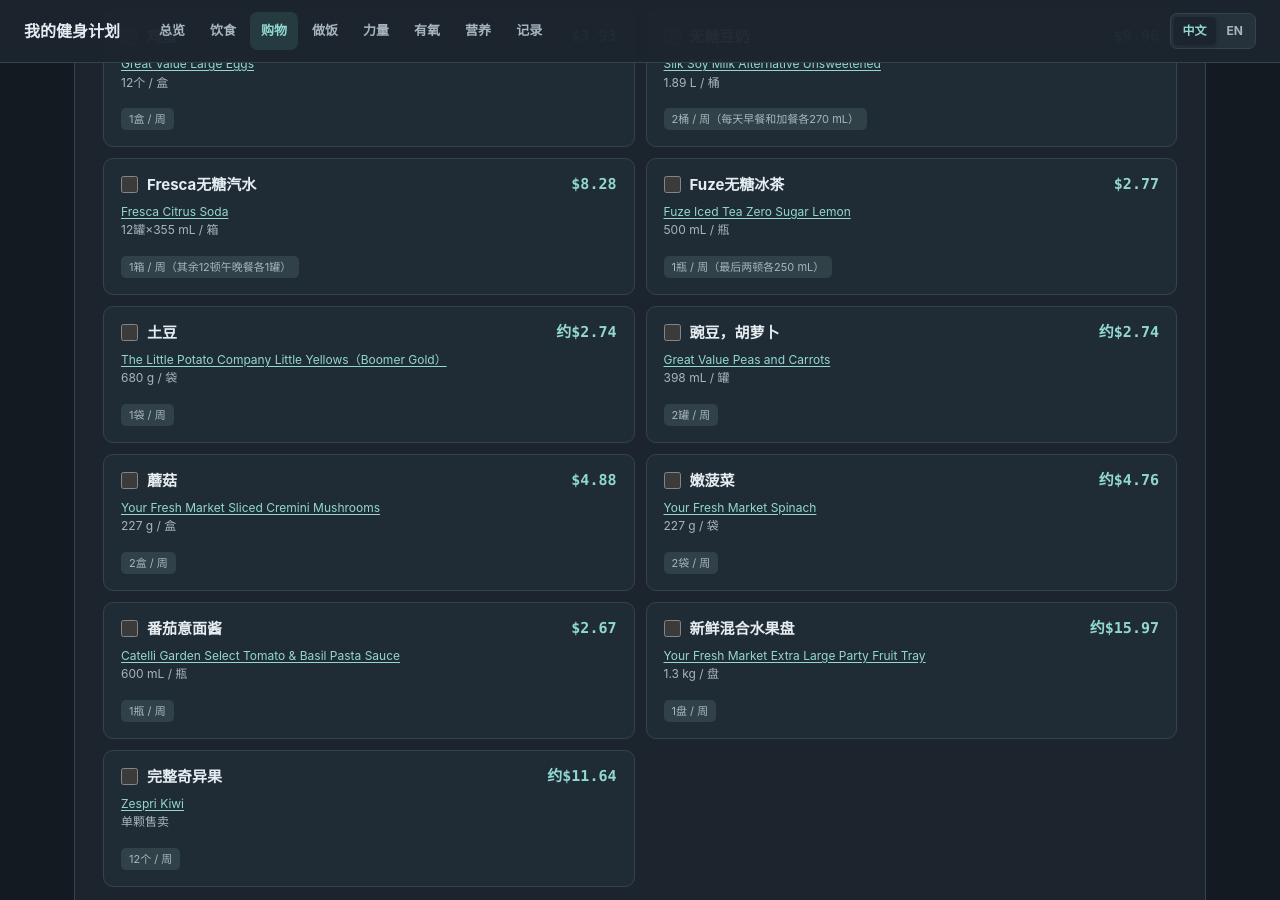
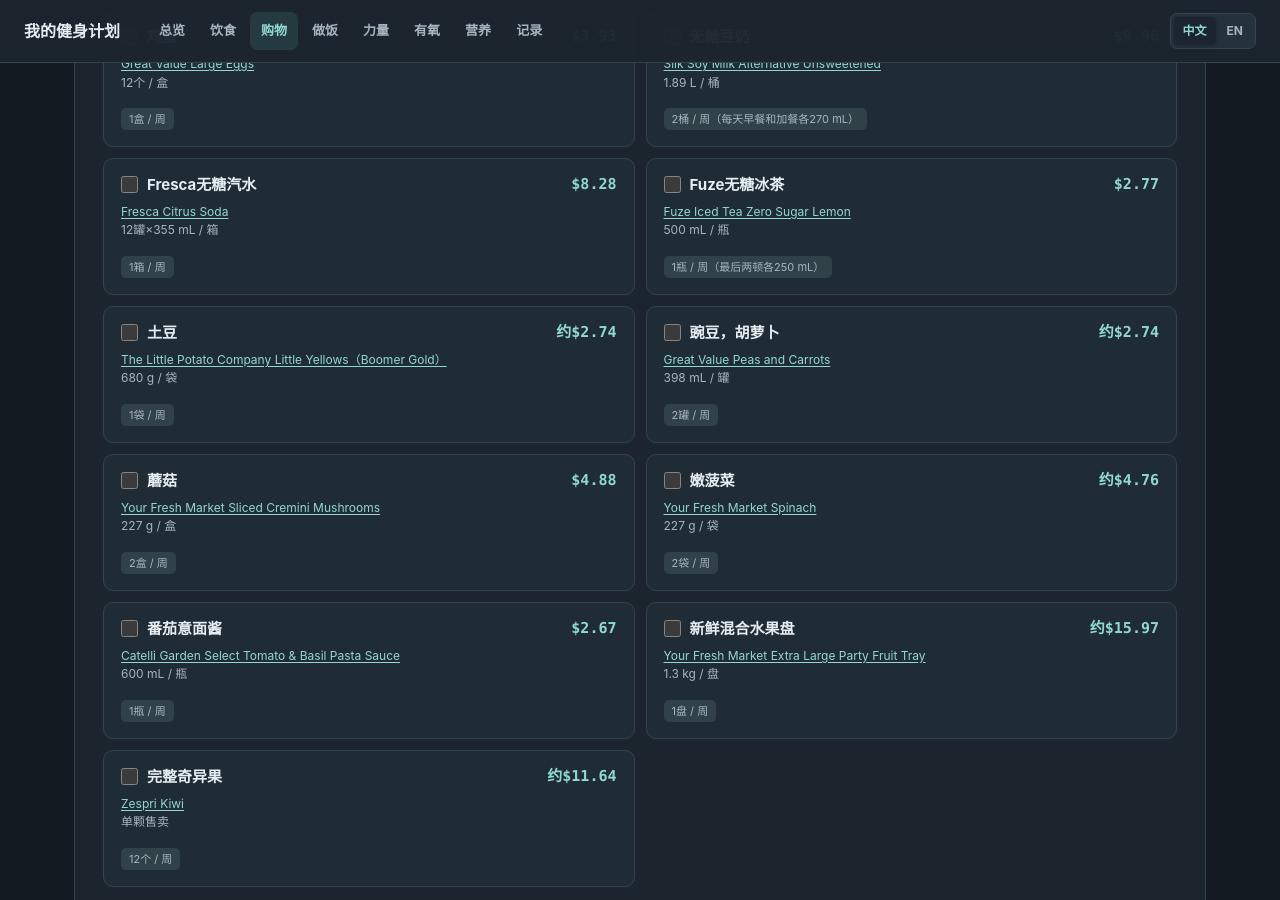
Before and after one commit to yunhaixiang/fitness, a Jekyll site: the page built from shopping.md, in a window 1280 px wide and 900 px high, scrolled down 709 px. Built offline with Jekyll 4.4.1, drawn with Linux system fonts in a browser that asks for light colours.

Commit message:
Shorten Fresca shopping quantity label

```diff
--- a/assets/i18n.js
+++ b/assets/i18n.js
@@ -247,7 +247,6 @@
     '营养指标': 'Nutrient', '热量估计': 'Calorie estimate', '消耗构成（估算）': 'Where Your Calories Are Burned',
     '每周 kcal': 'Weekly kcal', '日均 kcal': 'Daily kcal',
     '2桶 / 周（1桶均分早餐；另1桶分给最后两餐和每天加餐）': '2 cartons/week (one split across breakfasts; the other split between the final two meals and daily snacks)',
-    '1箱 / 周（其余12顿午晚餐各1罐）': '1 case/week (1 can with each of the other 12 lunches and dinners)',
     '周日—周二早餐（水果盘1/3）': 'Sunday–Tuesday breakfast (⅓ of daily fruit tray serving)',
     '周日—周二睡前加餐（水果盘2/3）': 'Sunday–Tuesday bedtime snack (⅔ of daily fruit tray serving)',
     '周三—周六早餐（奇异果1个）': 'Wednesday–Saturday breakfast (1 kiwi)',
--- a/shopping.md
+++ b/shopping.md
@@ -56,7 +56,7 @@
 <tr>
 <td>Fresca无糖汽水</td>
 <td><a href="https://www.walmart.ca/en/ip/Fresca-Citrus-Soda-Pop-Fridge-Pack-Cans-355-mL-12-pack/10277189">Fresca Citrus Soda</a><br>12罐×355 mL / 箱</td>
-<td style="text-align: right;">1箱 / 周（其余12顿午晚餐各1罐）</td>
+<td style="text-align: right;">1箱 / 周</td>
 <td style="text-align: right;">$8.28</td>
 </tr>
 <tr>
```
